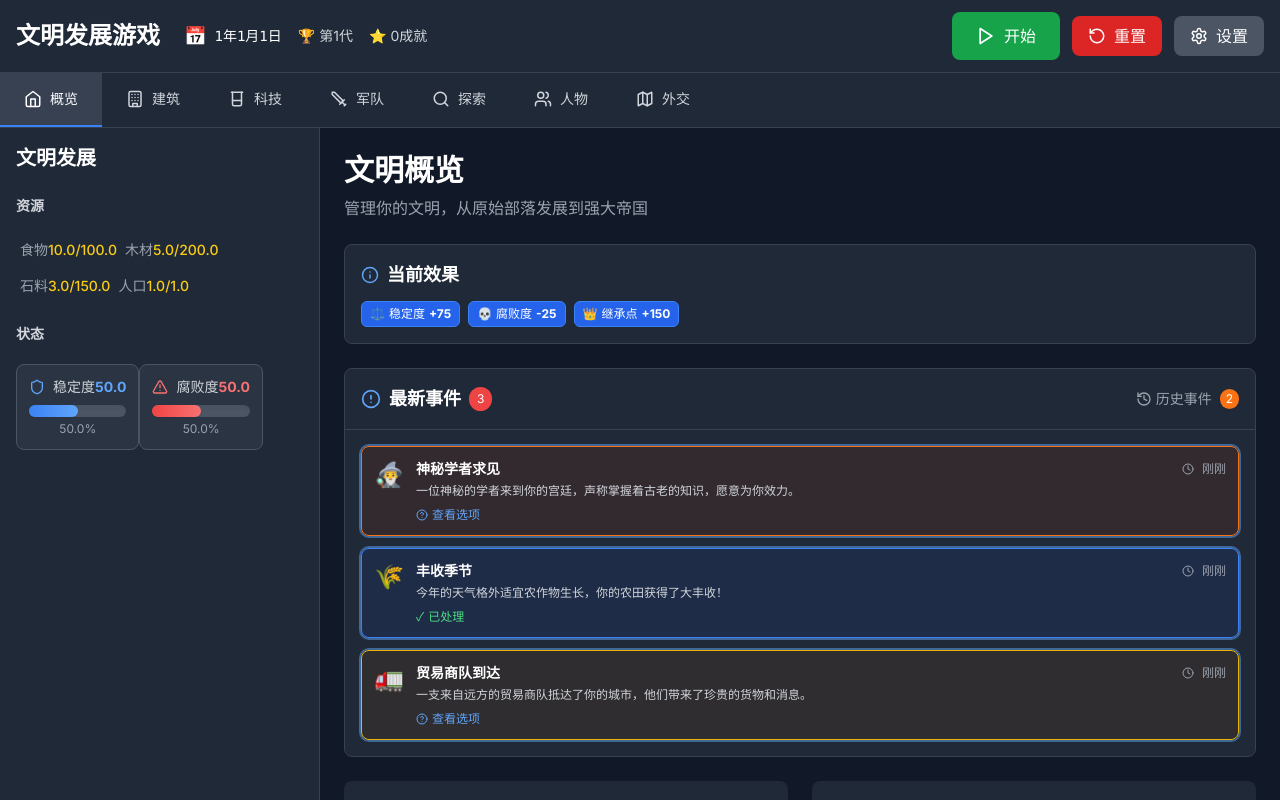
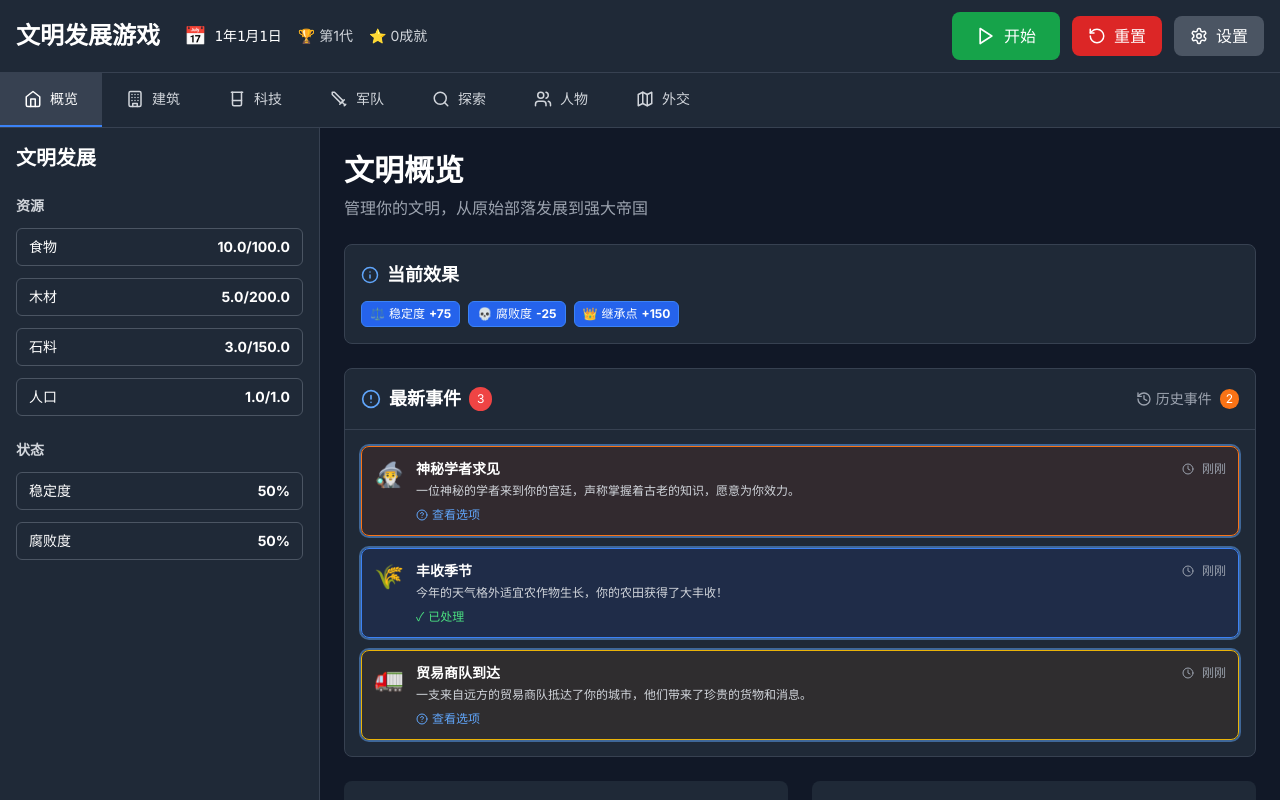
Before and after one commit to daanaagua/civilization-game, a Next.js app: page / in a window 1280 px wide. Shown: the top 800 px of the page. Built offline with nearby package versions, Linux system fonts and the light colour scheme.

Commit message:
优化界面样式：统一背景色、移除emoji、修复人口显示

```diff
--- a/src/components/layout/Sidebar.tsx
+++ b/src/components/layout/Sidebar.tsx
@@ -1,23 +1,15 @@
 'use client';
 
 import { useGameStore } from '@/lib/game-store';
-import { ResourceItem } from '@/components/ui/resource-item';
-import { StatusIndicator } from '@/components/ui/status-indicator';
+import { formatNumber } from '@/lib/utils';
+import { Tooltip } from '@/components/ui/tooltip';
 
 interface SidebarProps {}
 
-// 格式化数字显示
-const formatNumber = (num: number): string => {
-  if (num >= 1000000) {
-    return (num / 1000000).toFixed(1) + 'M';
-  } else if (num >= 1000) {
-    return (num / 1000).toFixed(1) + 'K';
-  }
-  return Math.floor(num).toString();
-};
+
 
 export function Sidebar({}: SidebarProps) {
-  const { gameState, maxPopulation, clickResource } = useGameStore();
+  const { gameState, population, maxPopulation, clickResource } = useGameStore();
   const { resources, stability } = gameState;
 
   // 计算腐败度（暂时用100-稳定度作为腐败度）
@@ -49,55 +41,95 @@ export function Sidebar({}: SidebarProps) {
         {/* 资源显示 */}
         <div className="mb-6">
           <h3 className="text-sm font-semibold text-gray-300 mb-3">资源</h3>
-          <div className="space-y-2">
-            <ResourceItem
-              name="食物"
-              value={resources.food}
-              limit={gameState.resourceLimits.food}
-              tooltipContent={`食物产出详情：\n• 基础产出: +0.05/s\n• 工人产出: +${(gameState.workerAllocations?.farmer || 0) * 0.2}/s\n• 建筑加成: +${(Object.values(gameState.buildings).reduce((sum, count) => sum + count * 0.03, 0)).toFixed(1)}/s\n\n点击可手动收集食物...`}
-              onClick={() => clickResource('food')}
-            />
-            <ResourceItem
-              name="木材"
-              value={resources.wood}
-              limit={gameState.resourceLimits.wood}
-              tooltipContent={`木材产出详情：\n• 基础产出: +0.04/s\n• 工人产出: +${(gameState.workerAllocations?.lumberjack || 0) * 0.18}/s\n• 建筑加成: +${(Object.values(gameState.buildings).reduce((sum, count) => sum + count * 0.025, 0)).toFixed(1)}/s\n\n点击可手动收集木材...`}
-              onClick={() => clickResource('wood')}
-            />
-            <ResourceItem
-              name="石料"
-              value={resources.stone}
-              limit={gameState.resourceLimits.stone}
-              tooltipContent={`石料产出详情：\n• 基础产出: +0.03/s\n• 工人产出: +${(gameState.workerAllocations?.miner || 0) * 0.15}/s\n• 建筑加成: +${(Object.values(gameState.buildings).reduce((sum, count) => sum + count * 0.02, 0)).toFixed(1)}/s\n\n点击可手动收集石料...`}
-              onClick={() => clickResource('stone')}
-            />
-            <ResourceItem
-              name="人口"
-              value={resources.population}
-              limit={maxPopulation}
-              tooltipContent={`当前人口: ${formatNumber(resources.population)}\n最大人口: ${formatNumber(maxPopulation)}\n\n人口增长受住房限制影响`}
-            />
+          <div className="space-y-3">
+            {/* 食物 */}
+             <Tooltip content={`食物产出详情：\n• 基础产出: +0.05/s\n• 工人产出: +${(gameState.workerAllocations?.farmer || 0) * 0.2}/s\n• 建筑加成: +${(Object.values(gameState.buildings).reduce((sum, count) => sum + count * 0.03, 0)).toFixed(1)}/s\n\n点击可手动收集食物`}>
+               <div
+                 className="inline-flex items-center justify-between w-full px-3 py-2 rounded-md border text-sm font-medium text-white cursor-pointer transition-all duration-200 hover:scale-105 hover:shadow-lg bg-gray-800 border-gray-600"
+                 onClick={() => clickResource('food')}
+               >
+                 <div className="flex items-center">
+                   <span>食物</span>
+                 </div>
+                 <span className="font-bold">
+                   {formatNumber(resources.food)}/{formatNumber(gameState.resourceLimits.food)}
+                 </span>
+               </div>
+             </Tooltip>
+
+            {/* 木材 */}
+             <Tooltip content={`木材产出详情：\n• 基础产出: +0.04/s\n• 工人产出: +${(gameState.workerAllocations?.lumberjack || 0) * 0.18}/s\n• 建筑加成: +${(Object.values(gameState.buildings).reduce((sum, count) => sum + count * 0.025, 0)).toFixed(1)}/s\n\n点击可手动收集木材`}>
+               <div
+                 className="inline-flex items-center justify-between w-full px-3 py-2 rounded-md border text-sm font-medium text-white cursor-pointer transition-all duration-200 hover:scale-105 hover:shadow-lg bg-gray-800 border-gray-600"
+                 onClick={() => clickResource('wood')}
+               >
+                 <div className="flex items-center">
+                   <span>木材</span>
+                 </div>
+                 <span className="font-bold">
+                   {formatNumber(resources.wood)}/{formatNumber(gameState.resourceLimits.wood)}
+                 </span>
+               </div>
+             </Tooltip>
+
+            {/* 石料 */}
+             <Tooltip content={`石料产出详情：\n• 基础产出: +0.03/s\n• 工人产出: +${(gameState.workerAllocations?.miner || 0) * 0.15}/s\n• 建筑加成: +${(Object.values(gameState.buildings).reduce((sum, count) => sum + count * 0.02, 0)).toFixed(1)}/s\n\n点击可手动收集石料`}>
+               <div
+                 className="inline-flex items-center justify-between w-full px-3 py-2 rounded-md border text-sm font-medium text-white cursor-pointer transition-all duration-200 hover:scale-105 hover:shadow-lg bg-gray-800 border-gray-600"
+                 onClick={() => clickResource('stone')}
+               >
+                 <div className="flex items-center">
+                   <span>石料</span>
+                 </div>
+                 <span className="font-bold">
+                   {formatNumber(resources.stone)}/{formatNumber(gameState.resourceLimits.stone)}
+                 </span>
+               </div>
+             </Tooltip>
+
+            {/* 人口 */}
+             <Tooltip content={`当前人口: ${formatNumber(population)}\n最大人口: ${formatNumber(maxPopulation)}\n\n人口增长受住房限制影响`}>
+               <div
+                 className="inline-flex items-center justify-between w-full px-3 py-2 rounded-md border text-sm font-medium text-white transition-all duration-200 bg-gray-800 border-gray-600"
+               >
+                 <div className="flex items-center">
+                   <span>人口</span>
+                 </div>
+                 <span className="font-bold">
+                   {formatNumber(population)}/{formatNumber(maxPopulation)}
+                 </span>
+               </div>
+             </Tooltip>
           </div>
         </div>
 
         {/* 状态显示 */}
         <div className="mb-6">
           <h3 className="text-sm font-semibold text-gray-300 mb-3">状态</h3>
-          <div className="space-y-2">
-            <StatusIndicator
-              name="稳定度"
-              value={stability}
-              maxValue={100}
-              color="blue"
-              tooltipContent={`当前稳定度: ${stability}%\n\n效果: ${getStabilityEffect(stability)}\n\n稳定度影响人口增长和资源产出效率`}
-            />
-            <StatusIndicator
-              name="腐败度"
-              value={corruption}
-              maxValue={100}
-              color="red"
-              tooltipContent={`当前腐败度: ${corruption}%\n\n效果: ${getCorruptionEffect(corruption)}\n\n腐败度会降低资源产出并增加建筑成本`}
-            />
+          <div className="space-y-3">
+            {/* 稳定度 */}
+             <Tooltip content={`当前稳定度: ${stability}%\n\n效果: ${getStabilityEffect(stability)}\n\n稳定度影响人口增长和资源产出效率`}>
+               <div
+                 className="inline-flex items-center justify-between w-full px-3 py-2 rounded-md border text-sm font-medium text-white transition-all duration-200 bg-gray-800 border-gray-600"
+               >
+                 <div className="flex items-center">
+                   <span>稳定度</span>
+                 </div>
+                 <span className="font-bold">{stability}%</span>
+               </div>
+             </Tooltip>
+
+            {/* 腐败度 */}
+             <Tooltip content={`当前腐败度: ${corruption}%\n\n效果: ${getCorruptionEffect(corruption)}\n\n腐败度会降低资源产出并增加建筑成本`}>
+               <div
+                 className="inline-flex items-center justify-between w-full px-3 py-2 rounded-md border text-sm font-medium text-white transition-all duration-200 bg-gray-800 border-gray-600"
+               >
+                 <div className="flex items-center">
+                   <span>腐败度</span>
+                 </div>
+                 <span className="font-bold">{corruption}%</span>
+               </div>
+             </Tooltip>
           </div>
         </div>
       </div>
--- a/src/components/ui/tooltip.tsx
+++ b/src/components/ui/tooltip.tsx
@@ -1,12 +1,10 @@
 'use client';
 
 import React, { useState, useRef, useEffect } from 'react';
-import { createPortal } from 'react-dom';
 
 interface TooltipProps {
-  content: React.ReactNode;
+  content: string;
   children: React.ReactNode;
-  position?: 'top' | 'bottom' | 'left' | 'right';
   className?: string;
   delay?: number;
 }
@@ -14,114 +12,85 @@ interface TooltipProps {
 export const Tooltip: React.FC<TooltipProps> = ({
   content,
   children,
-  position = 'top',
   className = '',
   delay = 500
 }) => {
   const [isVisible, setIsVisible] = useState(false);
-  const [showTimeout, setShowTimeout] = useState<NodeJS.Timeout | null>(null);
-  const [tooltipPosition, setTooltipPosition] = useState({ top: 0, left: 0 });
-  const tooltipRef = useRef<HTMLDivElement>(null);
-  const triggerRef = useRef<HTMLDivElement>(null);
+  const [position, setPosition] = useState({ x: 0, y: 0 });
+  const timeoutRef = useRef<NodeJS.Timeout | null>(null);
+  const containerRef = useRef<HTMLDivElement>(null);
 
-  const calculatePosition = () => {
-    if (!triggerRef.current) return;
-
-    const triggerRect = triggerRef.current.getBoundingClientRect();
-    const tooltipWidth = 200; // 估算宽度
-    const tooltipHeight = 40; // 估算高度
-    const offset = 8;
-
-    let top = 0;
-    let left = 0;
-
-    switch (position) {
-      case 'top':
-        top = triggerRect.top - tooltipHeight - offset;
-        left = triggerRect.left + triggerRect.width / 2 - tooltipWidth / 2;
-        break;
-      case 'bottom':
-        top = triggerRect.bottom + offset;
-        left = triggerRect.left + triggerRect.width / 2 - tooltipWidth / 2;
-        break;
-      case 'left':
-        top = triggerRect.top + triggerRect.height / 2 - tooltipHeight / 2;
-        left = triggerRect.left - tooltipWidth - offset;
-        break;
-      case 'right':
-        top = triggerRect.top + triggerRect.height / 2 - tooltipHeight / 2;
-        left = triggerRect.right + offset;
-        break;
+  const handleMouseEnter = (event: React.MouseEvent<HTMLDivElement>) => {
+    if (timeoutRef.current) {
+      clearTimeout(timeoutRef.current);
     }
 
-    // 确保悬浮框不超出视窗
-    const viewportWidth = window.innerWidth;
-    const viewportHeight = window.innerHeight;
-
-    if (left < 0) left = 8;
-    if (left + tooltipWidth > viewportWidth) left = viewportWidth - tooltipWidth - 8;
-    if (top < 0) top = 8;
-    if (top + tooltipHeight > viewportHeight) top = viewportHeight - tooltipHeight - 8;
-
-    setTooltipPosition({ top, left });
+    const target = event.currentTarget;
+    timeoutRef.current = setTimeout(() => {
+      if (target) {
+        const rect = target.getBoundingClientRect();
+        setPosition({
+          x: rect.left + rect.width / 2,
+          y: rect.top - 10,
+        });
+        setIsVisible(true);
+      }
+    }, 300);
   };
 
-  const handleMouseEnter = () => {
-    const timeout = setTimeout(() => {
-      calculatePosition();
-      setIsVisible(true);
-    }, delay);
-    setShowTimeout(timeout);
-  };
-
-  const handleMouseLeave = () => {
-    if (showTimeout) {
-      clearTimeout(showTimeout);
-      setShowTimeout(null);
+  const hideTooltip = () => {
+    if (timeoutRef.current) {
+      clearTimeout(timeoutRef.current);
     }
     setIsVisible(false);
   };
 
   useEffect(() => {
-    if (isVisible) {
-      const handleResize = () => calculatePosition();
-      const handleScroll = () => calculatePosition();
-
-      window.addEventListener('resize', handleResize);
-      window.addEventListener('scroll', handleScroll, true);
-
-      return () => {
-        window.removeEventListener('resize', handleResize);
-        window.removeEventListener('scroll', handleScroll, true);
-      };
-    }
-  }, [isVisible, position]);
-
-
+    return () => {
+      if (timeoutRef.current) {
+        clearTimeout(timeoutRef.current);
+      }
+    };
+  }, []);
 
   return (
     <>
       <div
-        ref={triggerRef}
-        className={`relative inline-block ${className}`}
+        ref={containerRef}
         onMouseEnter={handleMouseEnter}
-        onMouseLeave={handleMouseLeave}
+        onMouseLeave={hideTooltip}
+        className={className}
       >
         {children}
       </div>
 
-      {isVisible && typeof window !== 'undefined' && createPortal(
+      {isVisible && (
         <div
-          ref={tooltipRef}
-          className="fixed z-[9999] px-3 py-2 text-sm text-white bg-gray-800 rounded-lg shadow-lg whitespace-nowrap pointer-events-none"
+          className="fixed z-50 bg-gray-900 border border-gray-600 rounded-lg p-3 shadow-xl max-w-xs pointer-events-none"
           style={{
-            top: tooltipPosition.top,
-            left: tooltipPosition.left,
+            left: position.x,
+            top: position.y - 10,
+            transform: 'translate(-50%, -100%)'
           }}
         >
-          {content}
-        </div>,
-        document.body
+          <div className="text-white text-sm whitespace-pre-line">
+            {content.split('\n').map((line, index) => {
+              if (line.startsWith('•')) {
+                return (
+                  <div key={index} className="text-green-400 flex items-start mt-1">
+                    <span className="mr-1">•</span>
+                    <span>{line.substring(1).trim()}</span>
+                  </div>
+                );
+              }
+              return (
+                <div key={index} className={index === 0 ? 'font-semibold mb-2' : 'text-gray-300'}>
+                  {line}
+                </div>
+              );
+            })}
+          </div>
+        </div>
       )}
     </>
   );
```
